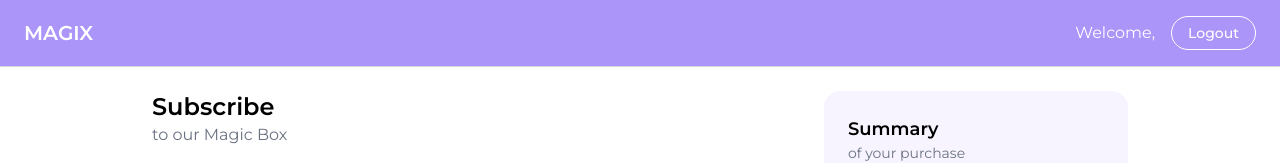
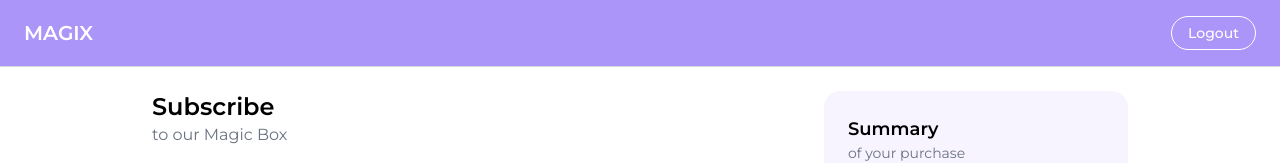
Before and after one commit to Ak-ram/magic-box-assessment, an Angular app: page /purchase in a window 1280 px wide. Shown: the top 163 px of the page. Built offline with nearby package versions, Linux system fonts and the light colour scheme; no server answers; sample sign-in values are in the browser's storage.

Commit message:
Remove 'Welcome,' from header greeting

```diff
--- a/src/components/header/header.component.html
+++ b/src/components/header/header.component.html
@@ -2,7 +2,7 @@
   <h3 class="text-white text-xl font-semibold">MAGIX</h3>
     @if (!isLoginRoute && isAuthenticated()) {
       <div class="flex items-center">
-        <p class="text-white mr-4">Welcome, {{ profile()?.firstName }}</p>
+        <p class="text-white mr-4">{{ profile()?.firstName }}</p>
         <button
           (click)="logout()"
           class="text-white cursor-pointer hover:bg-white hover:text-[#AB95F9] transition-colors duration-400 border border-white rounded-full px-4 py-1.5 text-sm font-medium"
```
